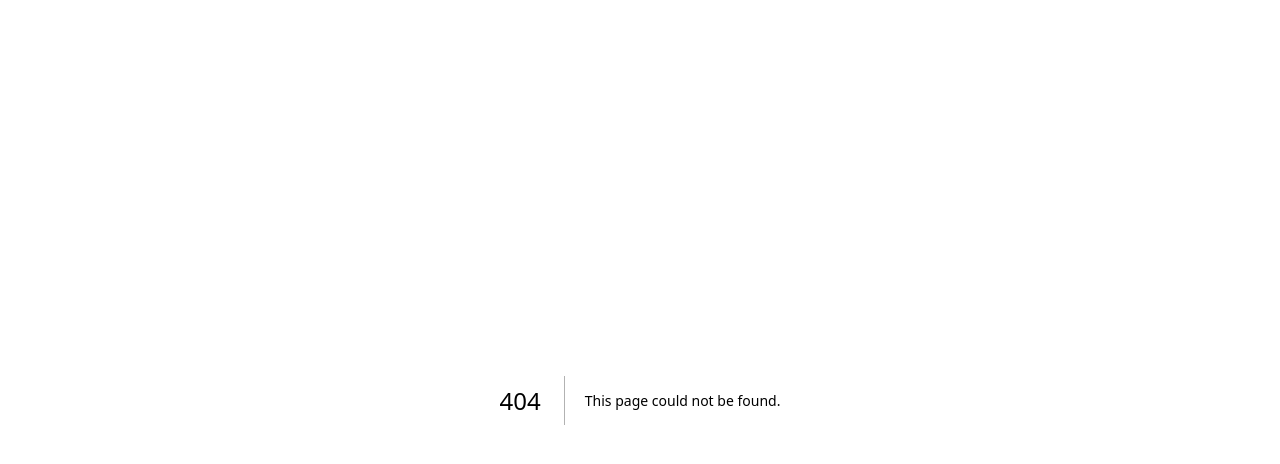
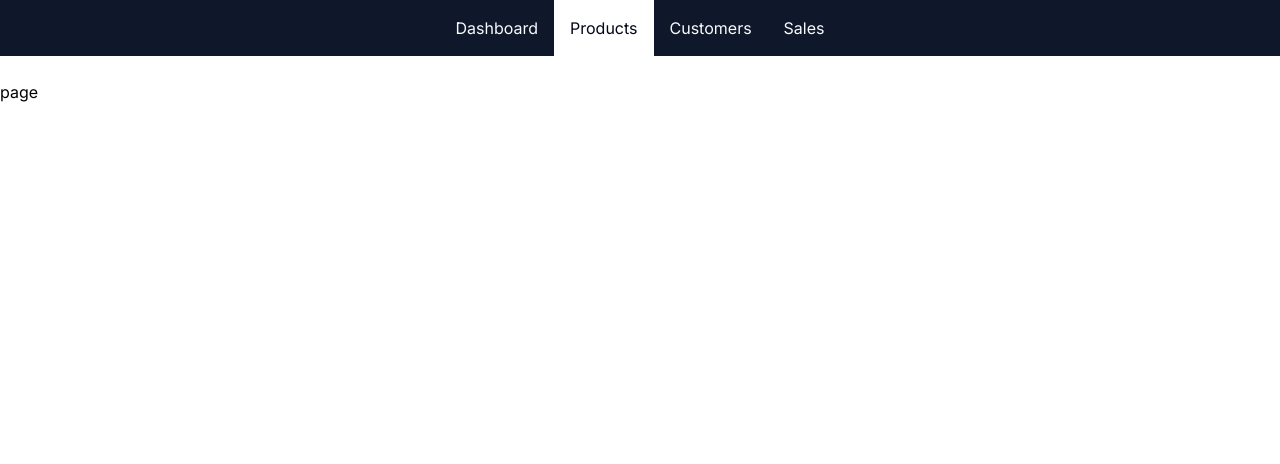
Before and after one commit to Azikenp/prisma-backend_ecom, a Next.js app: page /admin/products in a window 1280 px wide. Before the commit this address had no page. Shown: the top 464 px of the page. Built offline with nearby package versions, Linux system fonts and the light colour scheme.

Commit message:
products page:

```diff
--- a/src/app/admin/layout.tsx
+++ b/src/app/admin/layout.tsx
@@ -1,4 +1,6 @@
 import { Nav, NavLink } from "@/components/Nav";
+
+export const dynamic = "force-dynamic";
 
 export default function RootLayout({
   children,
--- /dev/null
+++ b/src/app/admin/products/page.tsx
@@ -0,0 +1,9 @@
+import React from 'react'
+
+const page = () => {
+  return (
+    <div>page</div>
+  )
+}
+
+export default page
```
